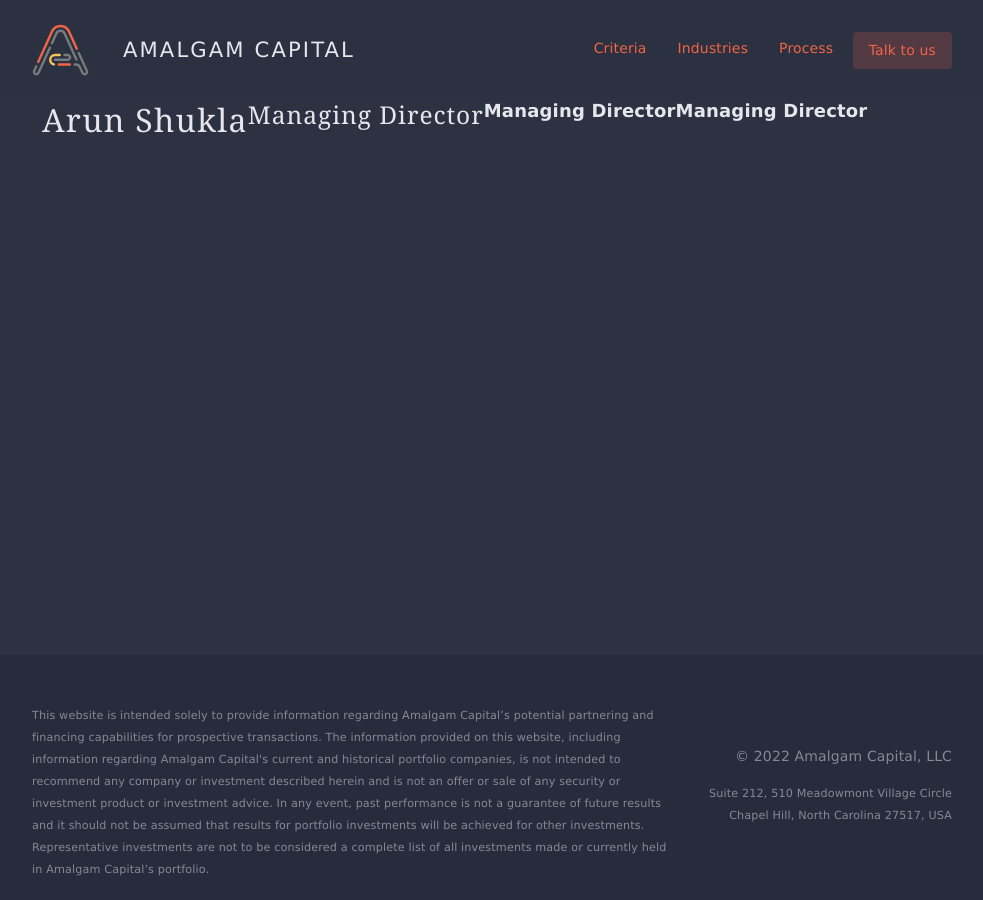
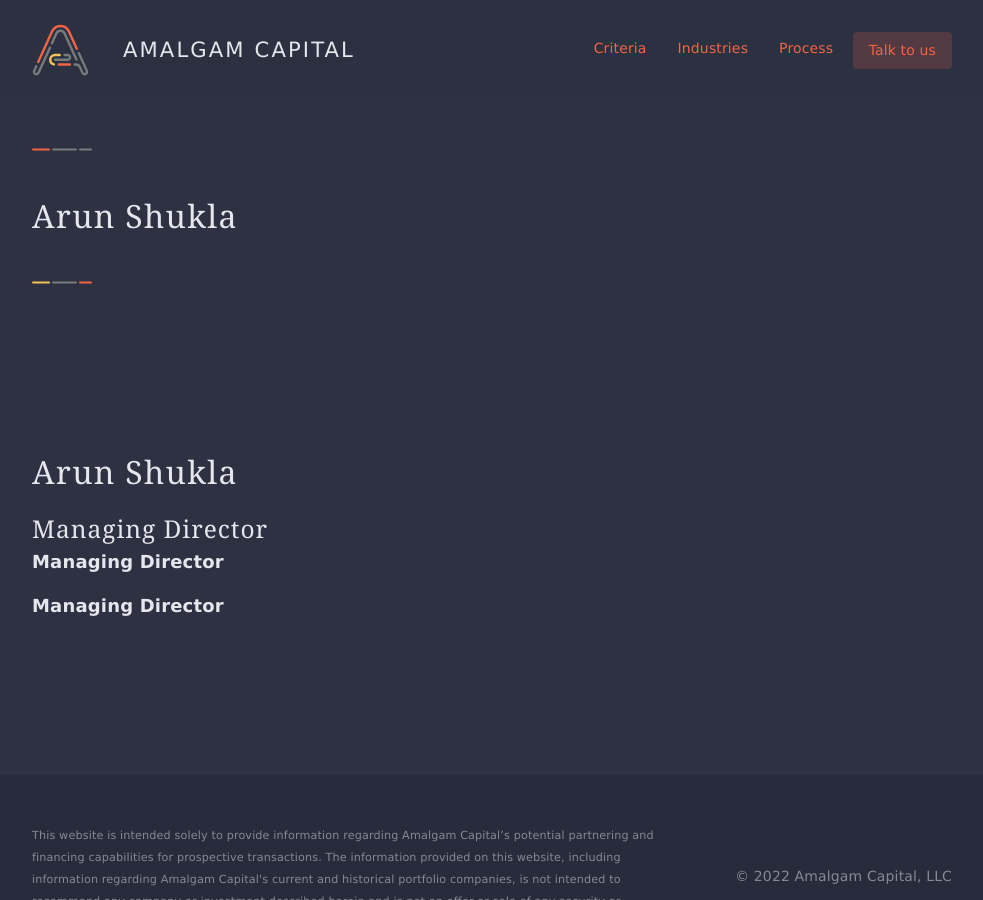
Before and after one commit to amalgam-capital/amalgam-capital.github.io, a Jekyll site: the page built from _contact/de932a8_arun.md, in a window 1280 px wide and 900 px high. Shown: the whole window, without its empty margins (148-1131 px from the left). Built offline with Jekyll 4.4.1, drawn with Linux system fonts in a browser that asks for light colours; some web fonts are replaced.

Commit message:
Update contactpage.html

```diff
--- a/_layouts/contactpage.html
+++ b/_layouts/contactpage.html
@@ -1,8 +1,8 @@
 ---
-layout: default
+layout: page
 ---
-<div class="content container">
-<section class="hero home-section row">
+<div class="row">
+<div class="col-md-6">
 {% assign filename = page.url | replace: 'contact', '' | replace: '/', ''  | replace: '.html', '.md' %}
 <div id="QR" style="background-url("/images/{{ filename }}.svg)">
 </div>
@@ -14,5 +14,5 @@
 <p class="large">
 	<strong>{{ page.job-title }}</strong>
 </p>
-</section>
 </div>
+</div>
```
